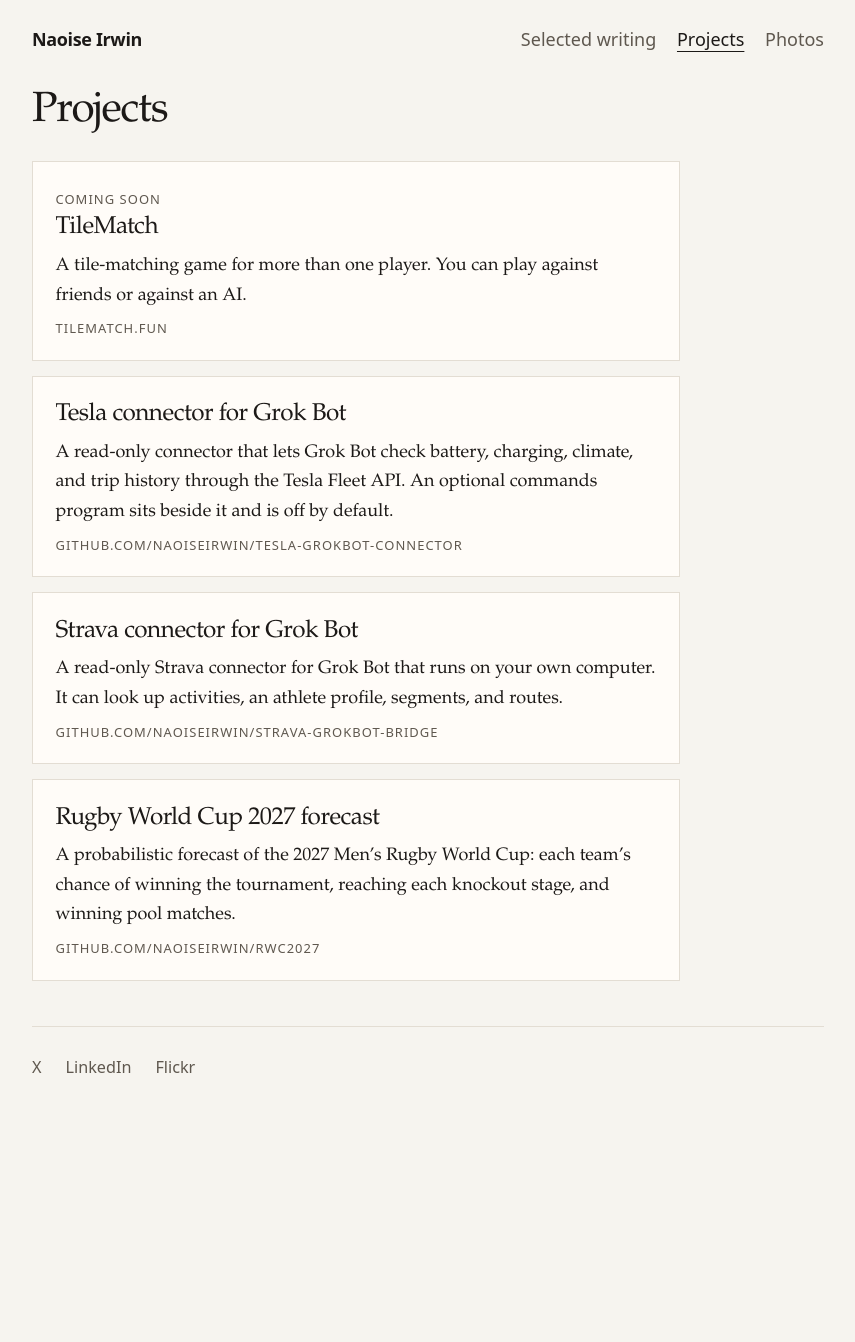
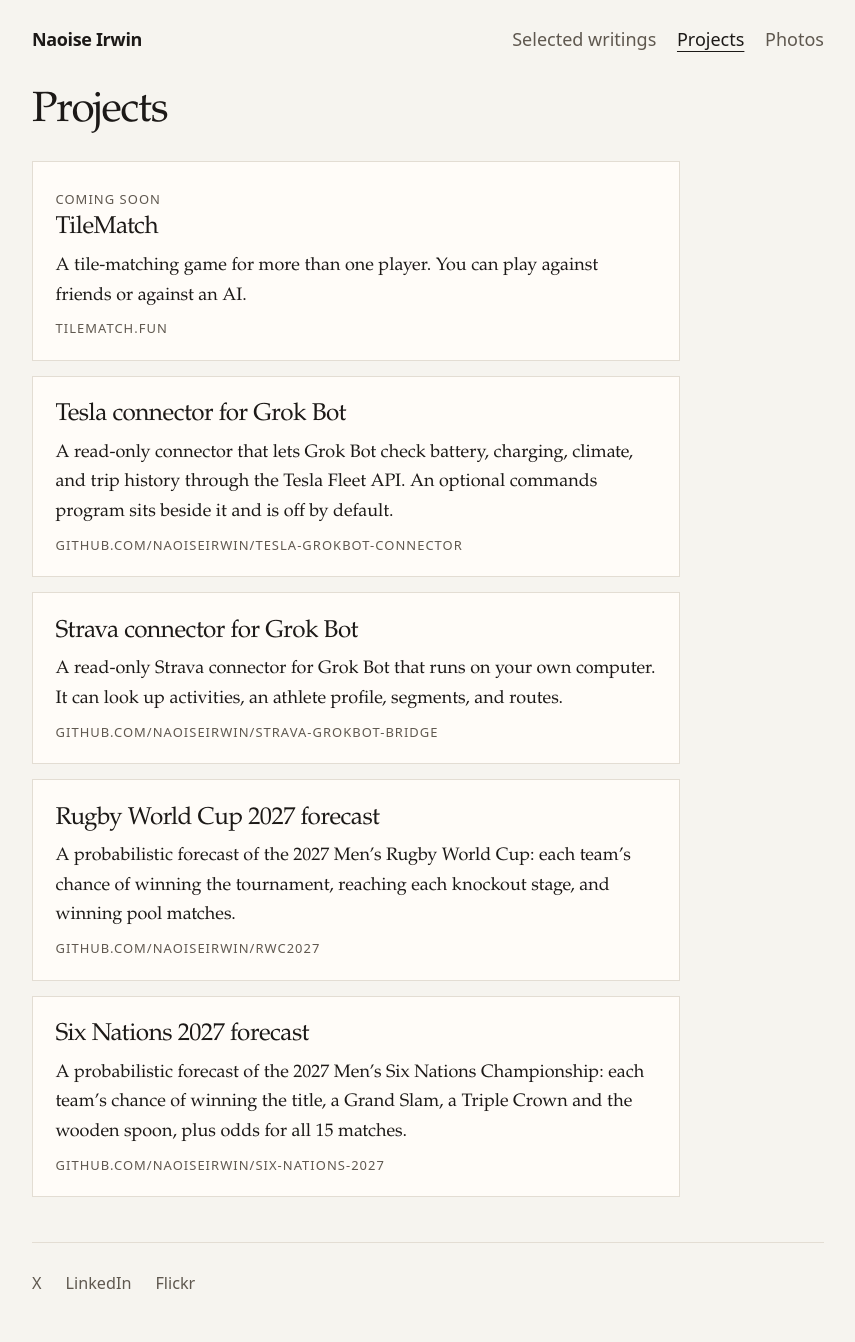
Before and after one commit to naoiseirwin/naoiseirwin.github.io, a Jekyll site: the page built from projects.html, in a window 1280 px wide. Shown: the whole page, without its empty margins (212-1067 px from the left). Built offline with Jekyll 4.4.1, drawn with Linux system fonts in a browser that asks for light colours; before the commit the page ends 1125 px from its top, so only the background shows below that.

Commit message:
Add the Six Nations 2027 forecast card and rename Selected writing to Selected writings.
Co-authored-by: Naoise Irwin <naoiseirwin@users.noreply.github.com>

```diff
--- a/_layouts/default.html
+++ b/_layouts/default.html
@@ -13,7 +13,7 @@
   <header class="site-header">
     <a class="brand" href="{{ '/' | relative_url }}">{{ site.title }}</a>
     <nav class="site-nav" aria-label="Primary">
-      <a href="{{ '/writing/' | relative_url }}"{% if page.url == "/writing/" %} aria-current="page"{% endif %}>Selected writing</a>
+      <a href="{{ '/writing/' | relative_url }}"{% if page.url == "/writing/" %} aria-current="page"{% endif %}>Selected writings</a>
       <a href="{{ '/projects/' | relative_url }}"{% if page.url == "/projects/" %} aria-current="page"{% endif %}>Projects</a>
       <a href="{{ '/photos/' | relative_url }}"{% if page.url == "/photos/" %} aria-current="page"{% endif %}>Photos</a>
     </nav>
--- a/index.html
+++ b/index.html
@@ -6,7 +6,7 @@ permalink: /
 <div class="home">
   <h1>Naoise Irwin</h1>
   <nav class="home-links" aria-label="Sections">
-    <a href="{{ '/writing/' | relative_url }}">Selected writing</a>
+    <a href="{{ '/writing/' | relative_url }}">Selected writings</a>
     <a href="{{ '/projects/' | relative_url }}">Projects</a>
     <a href="{{ '/photos/' | relative_url }}">Photos</a>
   </nav>
--- a/projects.html
+++ b/projects.html
@@ -33,4 +33,11 @@ permalink: /projects/
       <p class="card-url">github.com/naoiseirwin/rwc2027</p>
     </a>
   </li>
+  <li>
+    <a class="project-card" href="https://github.com/naoiseirwin/six-nations-2027">
+      <h2>Six Nations 2027 forecast</h2>
+      <p>A probabilistic forecast of the 2027 Men’s Six Nations Championship: each team’s chance of winning the title, a Grand Slam, a Triple Crown and the wooden spoon, plus odds for all 15 matches.</p>
+      <p class="card-url">github.com/naoiseirwin/six-nations-2027</p>
+    </a>
+  </li>
 </ul>
--- a/writing.html
+++ b/writing.html
@@ -1,6 +1,6 @@
 ---
 layout: page
-title: Selected writing
+title: Selected writings
 permalink: /writing/
 ---
 <p class="lede">Newest first. Posts first published on the Proto blog are marked Proto.</p>
```
Also changed, not shown: README.md.
